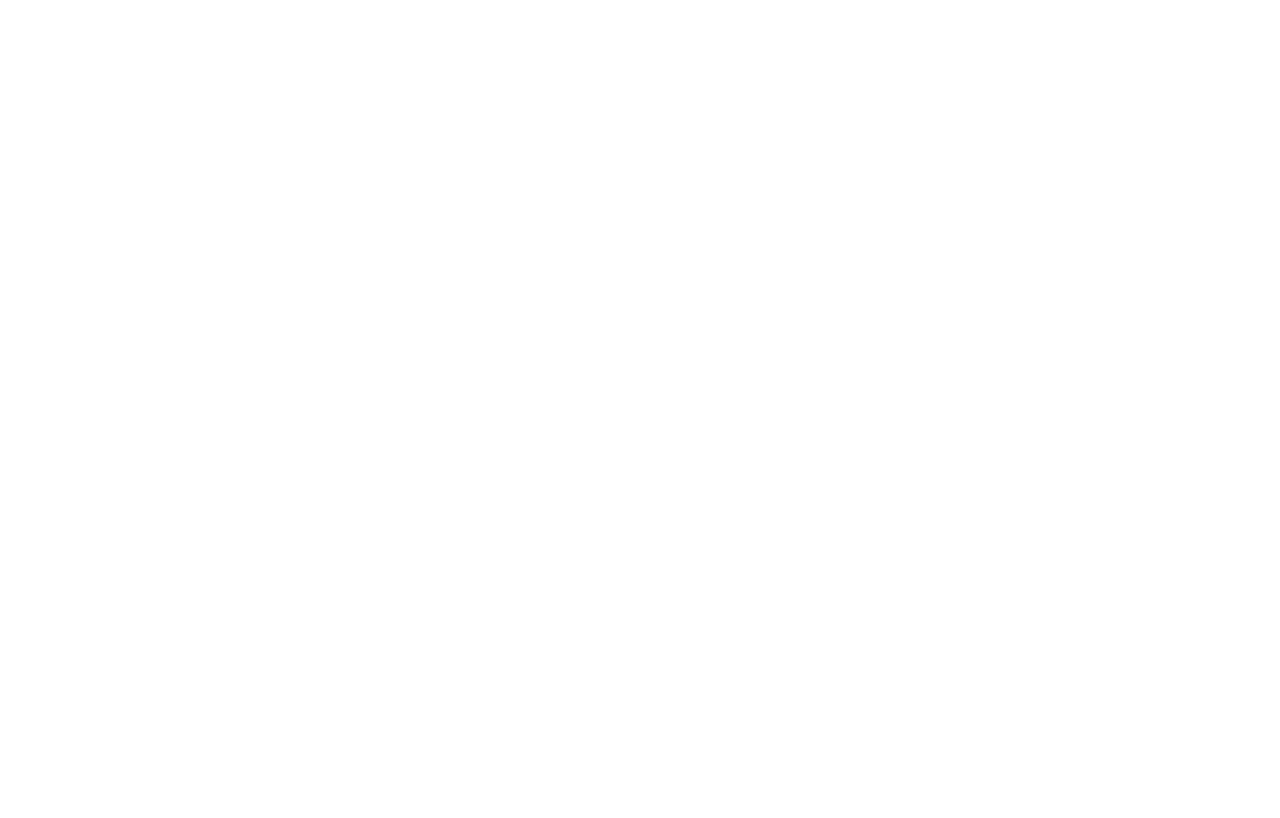
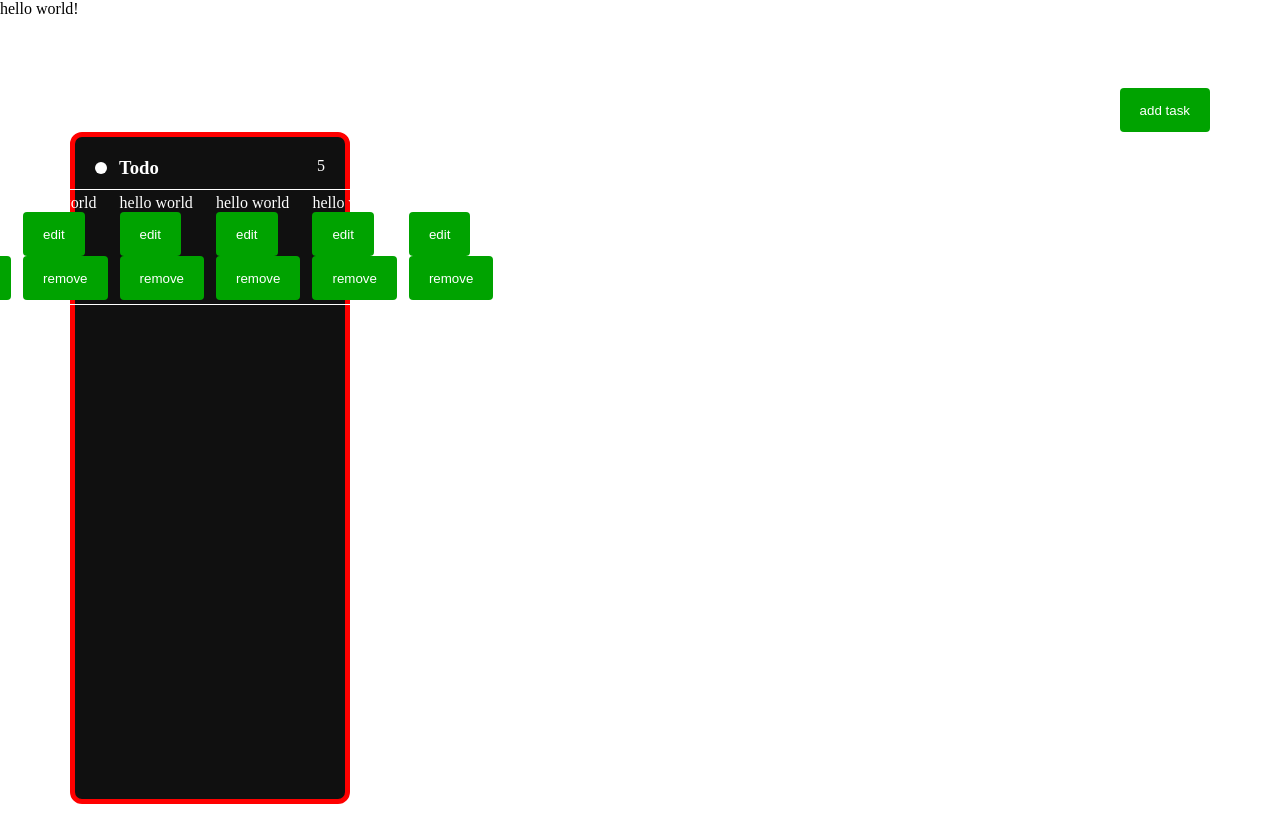
Before and after one commit to tsebe1205/todolistnew, a plain HTML site: page index.html in a window 1280 px wide. Drawn offline with Linux system fonts and the light colour scheme.

Commit message:
shineer nemsen

```diff
--- a/index.css
+++ b/index.css
@@ -1,4 +1,70 @@
-body {
+* {
     margin: 0;
-    ;
+    box-sizing: border-box;
+    margin: 0;
+    box-sizing: border-box;
 }
+
+.btn-container {
+    display: flex;
+    justify-content: end;
+}
+
+.container {
+    width: 100%;
+    height: 100vh;
+    padding: 70px;
+}
+
+button {
+    height: 44px;
+    padding: 0px 20px;
+    border-radius: 4px;
+    background: #00a300;
+    color: white;
+    border: none;
+}
+
+.board {
+    display: flex;
+    width: 280px;
+    min-width: 280px;
+    min-height: 672px;
+    padding: 20px;
+    flex-direction: column;
+    align-items: center;
+    gap: 10px;
+    border-radius: 12px;
+    border: 5px solid red;
+    background: #101010;
+}
+
+.circle {
+    background: white;
+    border-radius: 50%;
+    width: 12px;
+    height: 12px;
+}
+
+.header {
+    display: flex;
+    justify-content: space-between;
+    width: 100%;
+    color: white;
+}
+
+.header div {
+    display: flex;
+    gap: 12px;
+    display: flex;
+    align-items: center;
+}
+
+.list {
+    display: flex;
+    gap: 12px;
+    color: white;
+    border-radius: 8px;
+    border: 1px solid white;
+    padding: 4px;
+}
--- a/index.html
+++ b/index.html
@@ -4,14 +4,84 @@
 <head>
     <meta charset="UTF-8">
     <meta name="viewport" content="width=device-width, initial-scale=1.0">
-    <link rel="stylesheet" href="./index.css">
-    <title>Document</title>
-</head>
+    <link rel="stylesheet" href="styl.css">
+
+    <head>
+        <meta charset="UTF-8" />
+        <meta name="viewport" content="width=device-width, initial-scale=1.0" />
+        <link rel="stylesheet" href="index.css" />
+        <title>Document</title>
+    </head>
 
 <body>
+    hello world!
+    </head>
 
+    <body>
+        <div class="container">
+            <div class="btn-container">
+                <button>add task</button>
+            </div>
+            <div>
+                <div class="board">
+                    <div class="header">
+                        <div>
+                            <div class="circle"></div>
+                            <h3>Todo</h3>
+                        </div>
+                        <p>5</p>
+                    </div>
+                    <div class="list">
+                        <div class="child">
+                            <div>
+                                hello world
+                            </div>
+                            <button>edit</button>
+                            <button>remove</button>
+                        </div>
+                        <div class="child">
+                            <div>
+                                hello world
+                            </div>
+                            <button>edit</button>
+                            <button>remove</button>
+                        </div>
+                        <div class="child">
+                            <div>
+                                hello world
+                            </div>
+                            <button>edit</button>
+                            <button>remove</button>
+                        </div>
+                        <div class="child">
+                            <div>
+                                hello world
+                            </div>
+                            <button>edit</button>
+                            <button>remove</button>
+                        </div>
+                        <div class="child">
+                            <div>
+                                hello world
+                            </div>
+                            <button>edit</button>
+                            <button>remove</button>
+                        </div>
+                        <div class="child">
+                            <div>
+                                hello world
+                            </div>
+                            <button>edit</button>
+                            <button>remove</button>
+                        </div>
+                    </div>
+                </div>
+            </div>
+        </div>
+        <script src="./index.js"></script>
+    </body>
 
-    <script src="./index.js"></script>
+</html>
 </body>
 
 </html>
--- a/index.js
+++ b/index.js
@@ -0,0 +1,20 @@
+console.log('Running');
+console.log('Running');
+
+
+const createBoard = () => {
+    const board = document.createElement('div');
+
+
+    const header = document.createElement('header');
+    const list = document.createElement('div');
+
+    board.appendChild(header);
+    board.appendChild(list);
+    document.querySelector('body').appendChild(board);
+}
+
+for (let i = 1; i <= 4; i++) {
+    createBoard();
+
+}
```
